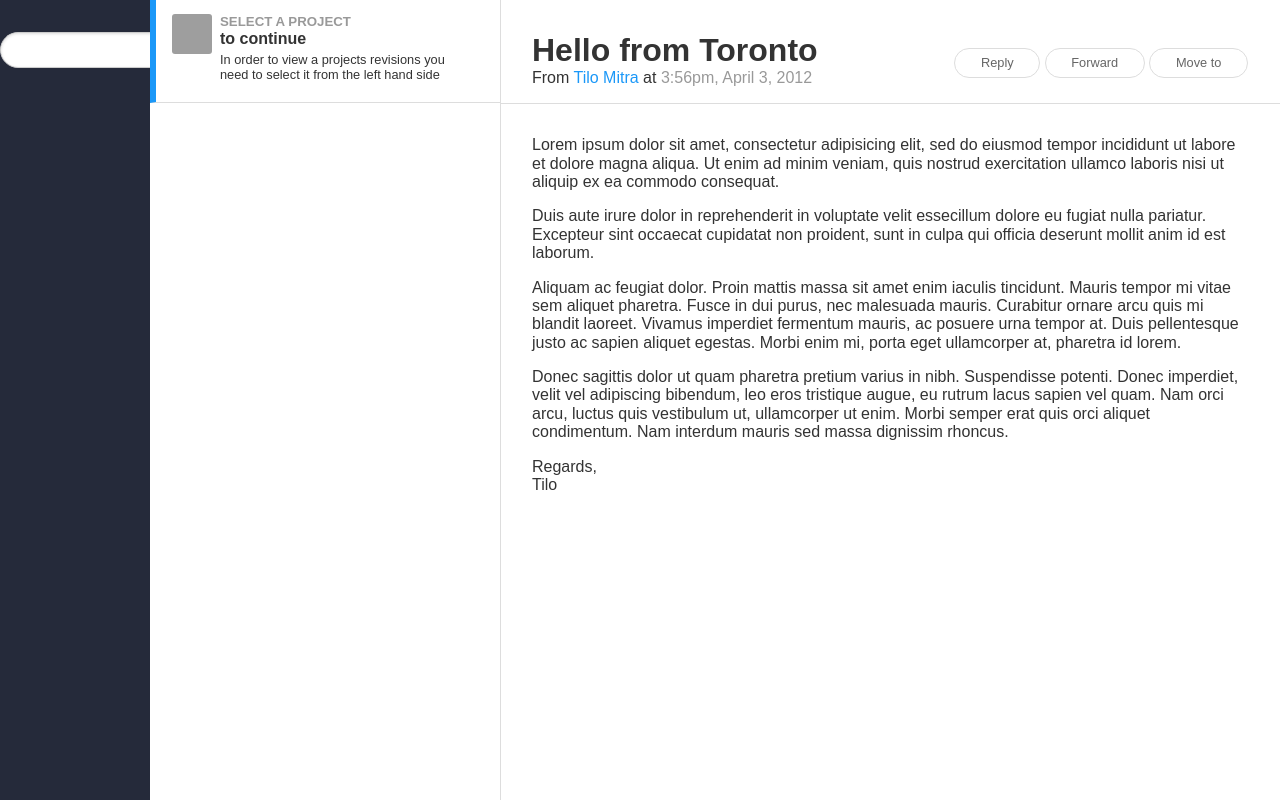
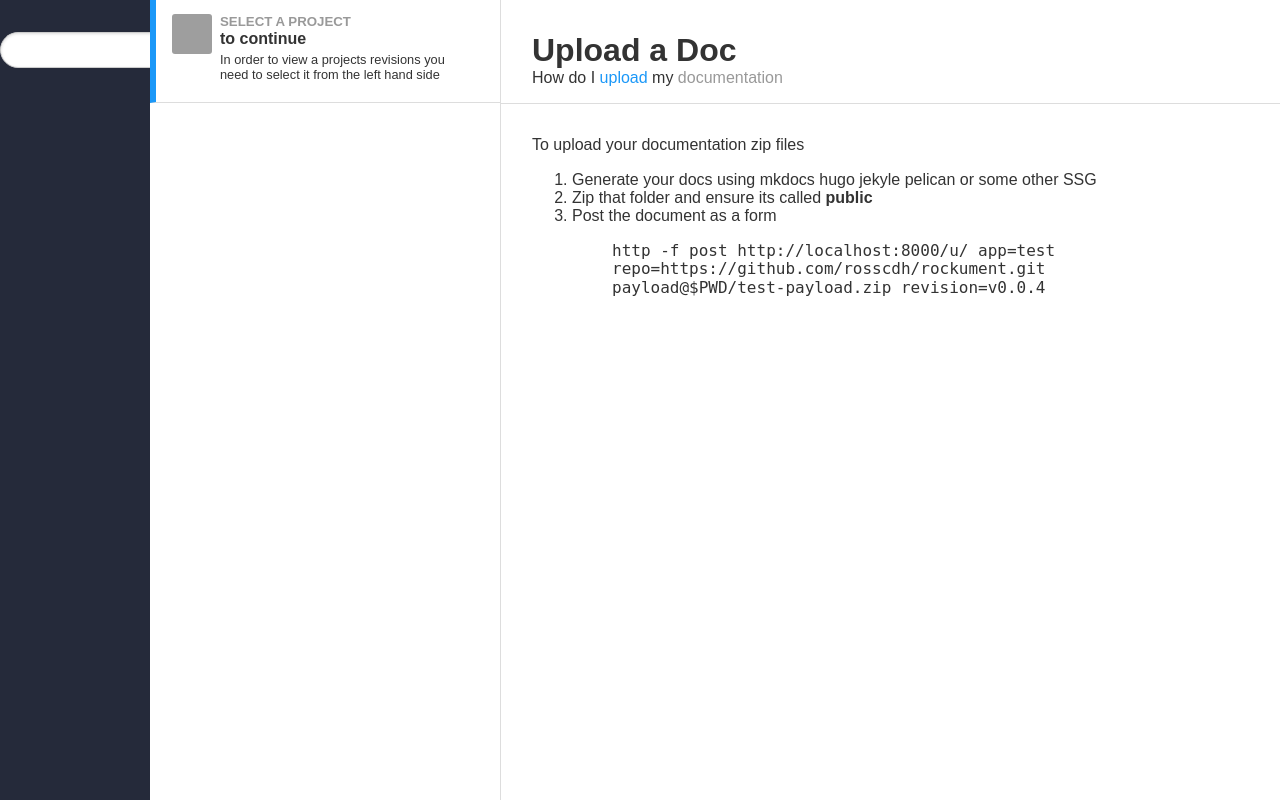
Before and after one commit to rosscdh/rockument, a Django app: template rockument/rockument/apps/default/templates/default/home.html in a window 1280 px wide. Run offline with Django 3.2, Linux system fonts and the light colour scheme; the template is opened without the code that fills it, so the values that code supplies are empty; some libraries are stand-ins or nearby versions; grey boxes are pictures that could not be loaded.

Commit message:
getting there

```diff
--- a/rockument/rockument/apps/default/templates/default/home.html
+++ b/rockument/rockument/apps/default/templates/default/home.html
@@ -29,9 +29,11 @@
 
             <div class="pure-u-3-4">
                 <h5 class="email-name">{{ selected_app.name }}@Latest</h5>
-                <h4 class="email-subject">view the latest</h4>
+                <h4 class="email-subject">{{ selected_app.latest_revisions[0].revision }}</h4>
+                <h4 class="email-subject">view {{ selected_app.latest_revisions[0].updated | formatDate }}</h4>
                 <p class="email-desc">
-                    The <a :href="selected_app.url">Latest Revision</a>
+                    <a :href="selected_app.url">Latest Revision</a>
+                    <span>{{ selected_app.latest_revisions[0].repo }}</span>
                 </p>
             </div>
         </div>
@@ -55,10 +57,11 @@
             </div>
 
             <div class="pure-u-3-4">
-                <h5 class="email-name">{{ selected_app.name }}</h5>
+                <h5 class="email-name">{{ selected_app.name }}@{{ rev.revision }}</h5>
                 <h4 class="email-subject">{{ rev.revision }}</h4>
+                <h4 class="email-subject">{{ rev.updated | formatDate }}</h4>
                 <p class="email-desc">
-                    The <a :href="rev.url">View Revision</a>
+                    <a :href="rev.url">View Revision</a>
                 </p>
             </div>
         </div>
@@ -69,35 +72,36 @@
         <div class="email-content">
             <div class="email-content-header pure-g">
                 <div class="pure-u-1-2">
-                    <h1 class="email-content-title">Hello from Toronto</h1>
+                    <h1 class="email-content-title">Upload a Doc</h1>
                     <p class="email-content-subtitle">
-                        From <a>Tilo Mitra</a> at <span>3:56pm, April 3, 2012</span>
+                        How do I <a>upload</a> my <span>documentation</span>
                     </p>
                 </div>
 
-                <div class="email-content-controls pure-u-1-2">
+                <!--<div class="email-content-controls pure-u-1-2">
                     <button class="secondary-button pure-button">Reply</button>
                     <button class="secondary-button pure-button">Forward</button>
                     <button class="secondary-button pure-button">Move to</button>
-                </div>
+                </div>-->
             </div>
 
             <div class="email-content-body">
                 <p>
-                    Lorem ipsum dolor sit amet, consectetur adipisicing elit, sed do eiusmod tempor incididunt ut labore et dolore magna aliqua. Ut enim ad minim veniam, quis nostrud exercitation ullamco laboris nisi ut aliquip ex ea commodo consequat.
+                    To upload your documentation zip files
                 </p>
                 <p>
-                    Duis aute irure dolor in reprehenderit in voluptate velit essecillum dolore eu fugiat nulla pariatur. Excepteur sint occaecat cupidatat non proident, sunt in culpa qui officia deserunt mollit anim id est laborum.
-                </p>
-                <p>
-                    Aliquam ac feugiat dolor. Proin mattis massa sit amet enim iaculis tincidunt. Mauris tempor mi vitae sem aliquet pharetra. Fusce in dui purus, nec malesuada mauris. Curabitur ornare arcu quis mi blandit laoreet. Vivamus imperdiet fermentum mauris, ac posuere urna tempor at. Duis pellentesque justo ac sapien aliquet egestas. Morbi enim mi, porta eget ullamcorper at, pharetra id lorem.
-                </p>
-                <p>
-                    Donec sagittis dolor ut quam pharetra pretium varius in nibh. Suspendisse potenti. Donec imperdiet, velit vel adipiscing bibendum, leo eros tristique augue, eu rutrum lacus sapien vel quam. Nam orci arcu, luctus quis vestibulum ut, ullamcorper ut enim. Morbi semper erat quis orci aliquet condimentum. Nam interdum mauris sed massa dignissim rhoncus.
-                </p>
-                <p>
-                    Regards,<br>
-                    Tilo
+                    <ol>
+                    <li>Generate your docs using mkdocs hugo jekyle pelican or some other SSG</li>
+                    <li>Zip that folder and ensure its called <b>public</b></li>
+                    <li class="email-content-subtitle">
+                    Post the document as a form
+                    <blockquote>
+                    <code>
+                    http -f post http://localhost:8000/u/ app=test repo=https://github.com/rosscdh/rockument.git payload@$PWD/test-payload.zip revision=v0.0.4
+                    </code>
+                    </blockquote>
+                    </li>
+                    </ol>
                 </p>
             </div>
         </div>
@@ -108,10 +112,24 @@
 {% endblock %}
 
 {% block end_js %}
+<script src="https://cdnjs.cloudflare.com/ajax/libs/moment.js/2.29.1/moment.min.js" integrity="sha512-qTXRIMyZIFb8iQcfjXWCO8+M5Tbc38Qi5WzdPOYZHIlZpzBHG3L3by84BBBOiRGiEb7KKtAOAs5qYdUiZiQNNQ==" crossorigin="anonymous"></script>
+<script src="https://cdnjs.cloudflare.com/ajax/libs/lunr.js/2.3.9/lunr.min.js" integrity="sha512-4xUl/d6D6THrAnXAwGajXkoWaeMNwEKK4iNfq5DotEbLPAfk6FSxSP3ydNxqDgCw1c/0Z1Jg6L8h2j+++9BZmg==" crossorigin="anonymous"></script>
+
 {{ object_list|json_script:"app-data" }}
+<script>
+Vue.filter('formatDate', function(value) {
+  if (value) {
+    return moment(String(value)).fromNow()
+  }
+})
+var idx = lunr(function () {
+  this.ref('name')
+  this.field('slug')
 
-
-<script>
+  documents.forEach(function (doc) {
+    this.add(doc)
+  }, this)
+})
 var app = new Vue({
   el: '#app',
   data: {
--- a/rockument/rockument/apps/sponge/models.py
+++ b/rockument/rockument/apps/sponge/models.py
@@ -17,6 +17,8 @@ class Revision(models.Model):
     app = models.ForeignKey('sponge.App', on_delete=models.CASCADE)
     revision = models.CharField(max_length=64)
     repo = models.URLField(blank=True, null=True)
+    created = models.DateTimeField(auto_now_add=True)
+    updated = models.DateTimeField(auto_now=True)
     data = models.JSONField(default=dict, blank=True, null=False)
 
     class Meta:
```
Also changed, not shown: rockument/rockument/apps/sponge/serializers.py (+12 -2 lines), rockument/rockument/apps/sponge/migrations/0005_auto_20210220_1628.py (added).
